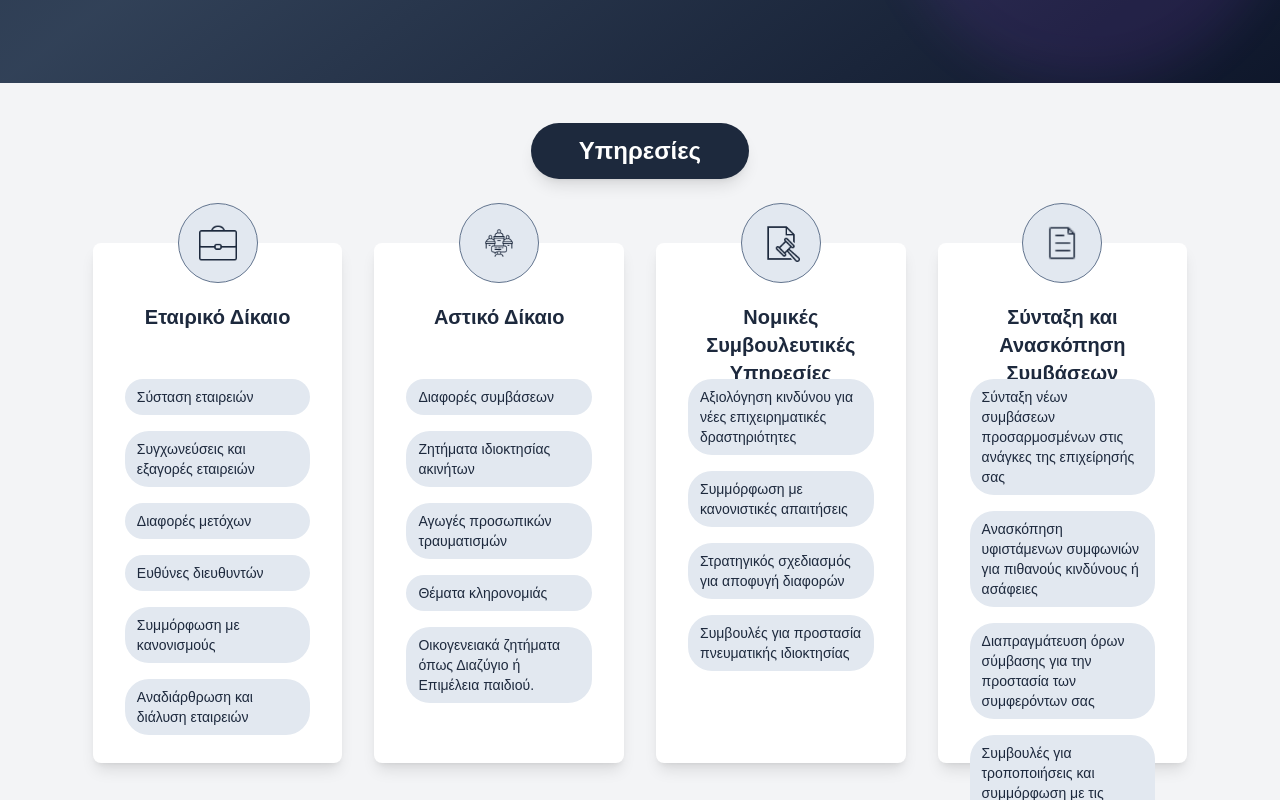
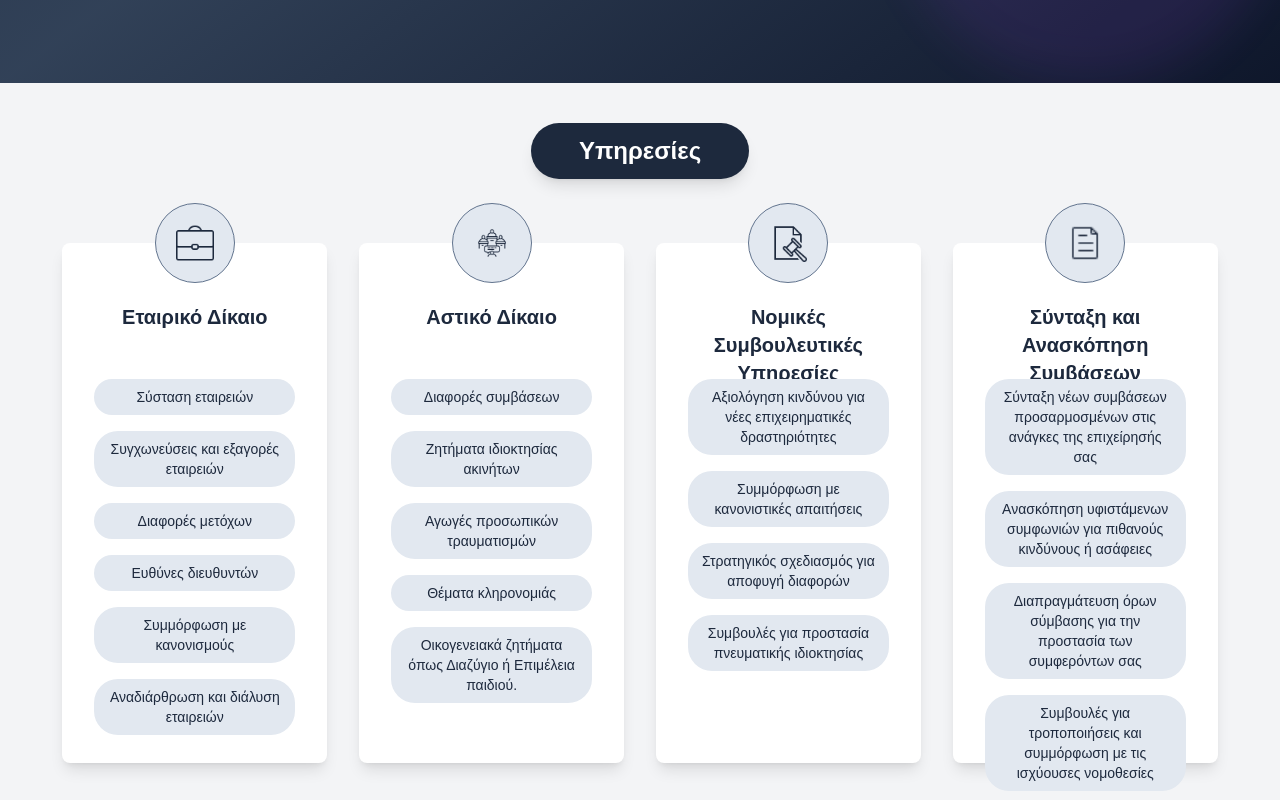
Before and after one commit to MichalisGiannoudis/ProjectDrew, a Next.js app: page / in a window 1280 px wide. Shown: the part 1440-2240 px from the top of the page. Built offline with nearby package versions, Linux system fonts and the light colour scheme.

Commit message:
finished service card

```diff
--- a/src/components/mainBody.component.tsx
+++ b/src/components/mainBody.component.tsx
@@ -55,13 +55,13 @@ export default function MainBody() {
 
       {/* Services Section */}
       <div id="services-section" className="relative py-10 px-8 bg-gray-100">
-        <div className="w-[95%] md:w-[90%] mx-auto">
+        <div className="w-[95%] md:w-[95%] mx-auto">
           <div className="flex flex-col items-center mb-16">
             <div className="rounded-full bg-slate-800 px-12 py-3 shadow-lg">
               <span className="text-white text-2xl font-semibold cursor-default">{servicesLabel}</span>
             </div>
           </div>
-          <div className="grid grid-cols-1 md:grid-cols-2 lg:grid-cols-4 gap-8">
+          <div className="grid grid-cols-1 md:grid-cols-2 lg:grid-cols-4 gap-16 md:gap-12 lg:gap-8">
             {[1,2,3,4].map((_, idx) => (
               <ServiceCard key={ idx }
               serviceImage = { idx ===0 ? '/corporate-icon.png' : idx === 1 ? '/civil-icon.png' : idx === 2 ? '/policy-icon.png' : '/contract-icon.png' }
--- a/src/components/serviceCard.component.tsx
+++ b/src/components/serviceCard.component.tsx
@@ -1,14 +1,14 @@
 export const ServiceCard = ({ serviceImage, serviceLabel, serviceBody }: { serviceImage:string,serviceLabel: string, serviceBody:string }) => {
     return(
         <div className="relative">
-            <div className="bg-white flex flex-col rounded-lg shadow-lg p-8 pt-12 text-center hover:shadow-2xl transition-shadow duration-300 h-auto md:h-130 lg:h-130">
+            <div className="bg-white flex flex-col rounded-lg shadow-lg p-8 pt-12 text-center hover:shadow-2xl transition-shadow duration-300 h-auto md:h-150 lg:h-130">
                 <div className="absolute -top-10 left-1/2 transform -translate-x-1/2">
                     <div className="w-20 h-20 bg-slate-200 rounded-full border border-slate-500 flex items-center justify-center p-3">
                         <img src={serviceImage} className="w-full h-full p-2 object-contain"/>
                     </div>
                 </div>
                 <h3 className="text-xl h-5 font-semibold text-slate-800 cursor-default mb-14 mt-3">{serviceLabel}</h3>
-                <div className="flex flex-col gap-4 text-left items-start">
+                <div className="flex flex-col gap-4 text-center items-start">
                     {serviceBody.split(',').map((option, idx) => (
                         <div key={idx} className="w-full">
                             <div className="bg-slate-200 text-slate-800 text-sm font-medium px-3 py-2 rounded-3xl w-full">
```
